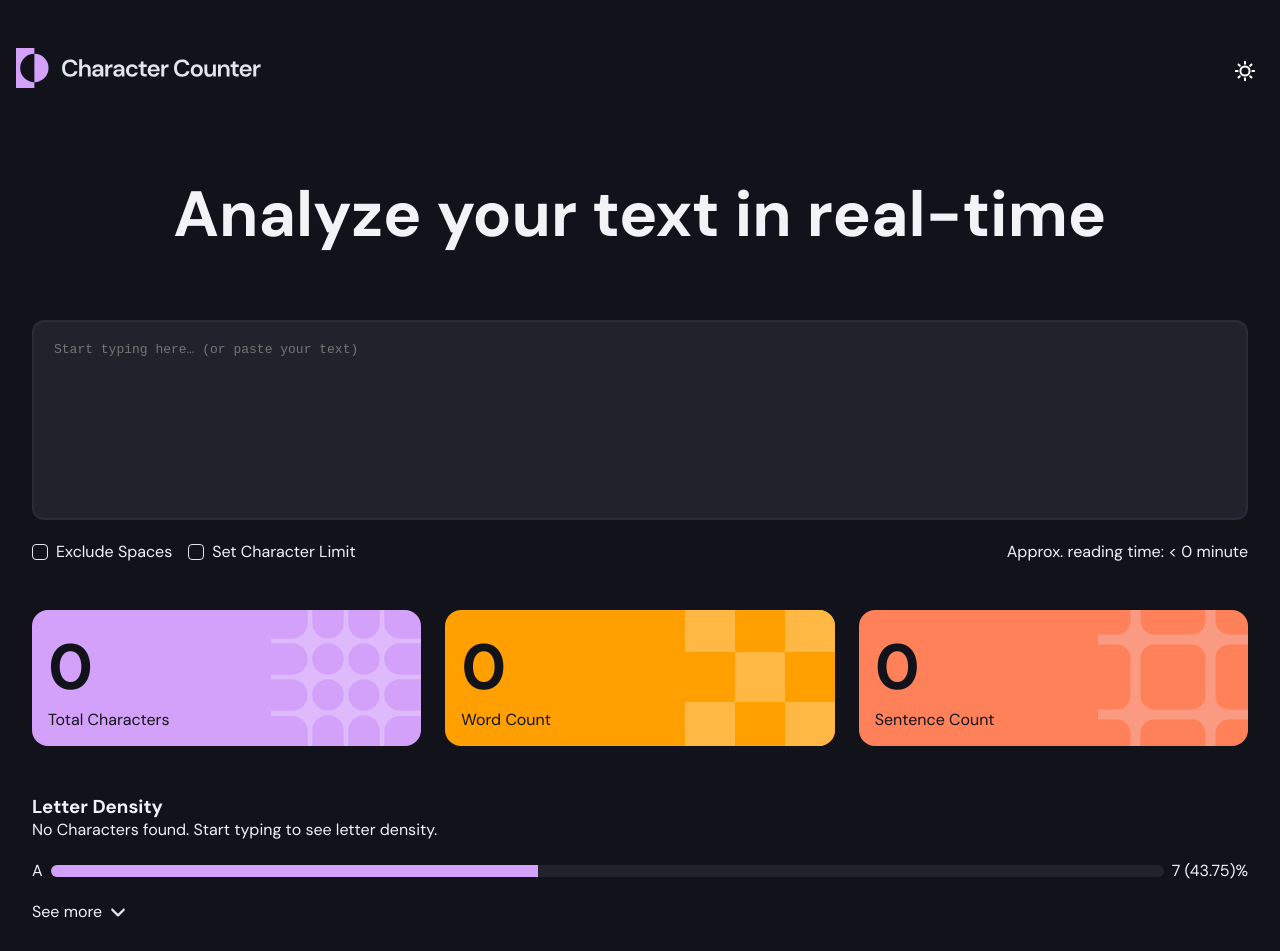
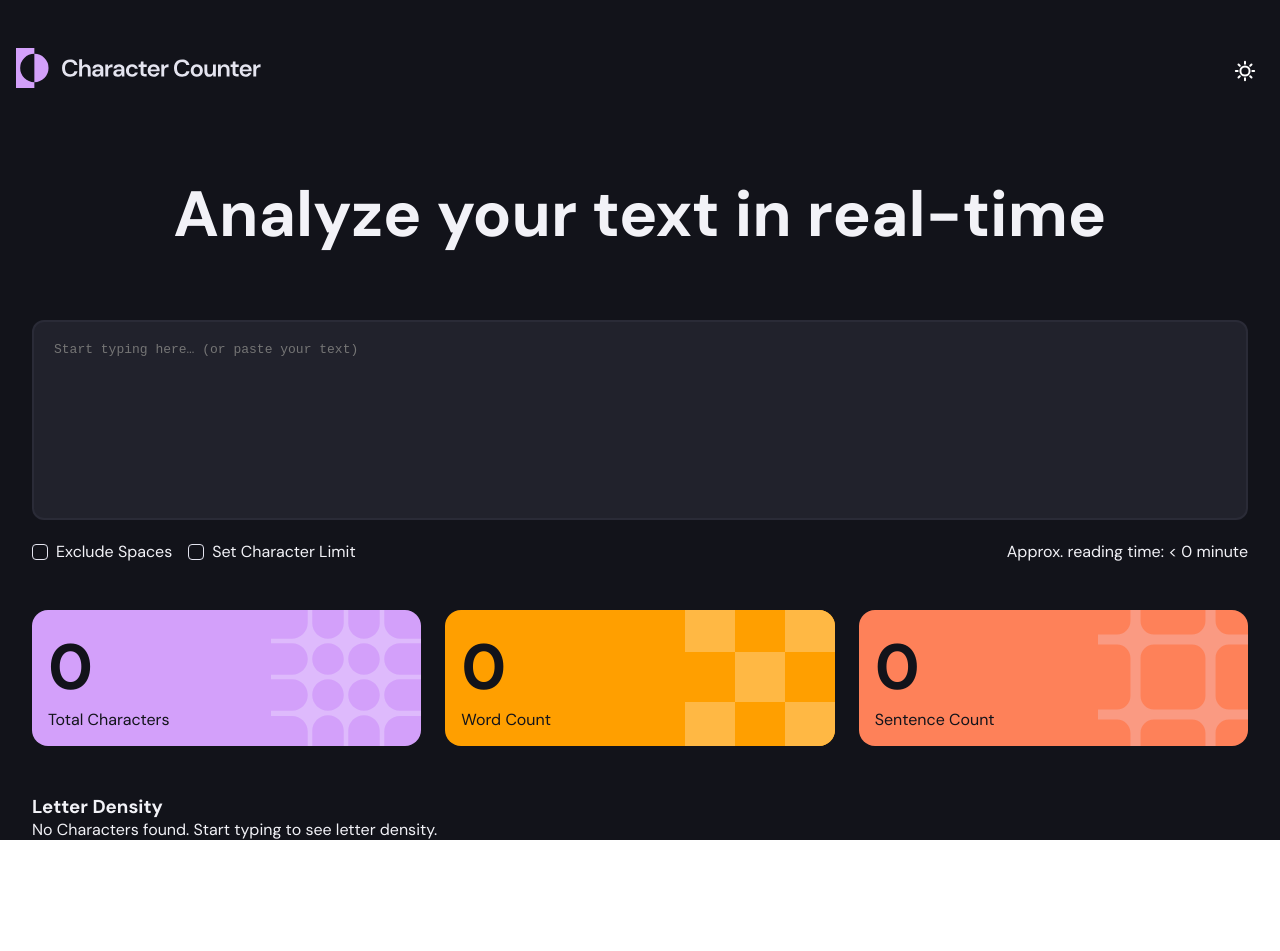
Before and after one commit to osaaroh/68_character_counter, a React (Vite) app: page / in a window 1280 px wide. Shown: the top 951 px of the page. After the commit the page ends 840 px from the top, so only its background shows below. Built offline with nearby package versions, Linux system fonts and the light colour scheme.

Commit message:
upadte letterDensityChart.tsx

```diff
--- a/src/components/LetterDensityChart.css
+++ b/src/components/LetterDensityChart.css
@@ -1,5 +1,5 @@
 .empty_field_message{
-    margin: 1rem 0;
+    margin: 2rem 0;
 }
 
 .letter-density-item {
--- a/src/components/LetterDensityChart.tsx
+++ b/src/components/LetterDensityChart.tsx
@@ -4,21 +4,29 @@ import './LetterDensityChart.css'
 function LetterDensityChart() {
     const theme : string = 'dark';
     const arrowColor = theme === 'dark' ? '#E4E4EF' : '#12131A'; //color based on theme
+    const {letterDensity} = useGlobalContext();
   return (
     <>
         <h3>Letter Density</h3>
-        <p className="empty-field-message">No Characters found. Start typing to see letter density.</p>
+        {
+          letterDensity.length<=0?
+          <p className="empty-field-message">No Characters found. Start typing to see letter density.</p>:
         <div className="letter-list">
-          <div className="letter-density-item">
-            <span>A</span>
+          {
+            letterDensity.map((letter, index)=>{
+                return (<div className="letter-density-item" key={index}>
+            <span>{letter.key}</span>
             <div className="progress-bar">
-              <div className="progress-bar-filled" style={{ width: '43.75%' }}></div>
+              <div className="progress-bar-filled" style={{ width: letter.percentage+"%" }}></div>
             </div>
-            <span className="letter-density-item--value">7</span>
-            <span>(43.75)%</span>
-          </div>
+            <span className="letter-density-item--value">{letter.value}</span>
+            <span>({letter.percentage})%</span>
+          </div>)
+            })
+          }
+
           <p className='letter-list--more'>See more <svg xmlns="http://www.w3.org/2000/svg" width="16" height="20" viewBox="0 0 448 512"><path fill={arrowColor} d="M201.4 374.6c12.5 12.5 32.8 12.5 45.3 0l160-160c12.5-12.5 12.5-32.8 0-45.3s-32.8-12.5-45.3 0L224 306.7 86.6 169.4c-12.5-12.5-32.8-12.5-45.3 0s-12.5 32.8 0 45.3l160 160z"/></svg></p>
-        </div>
+        </div>}
     </>
   )
 }
```
